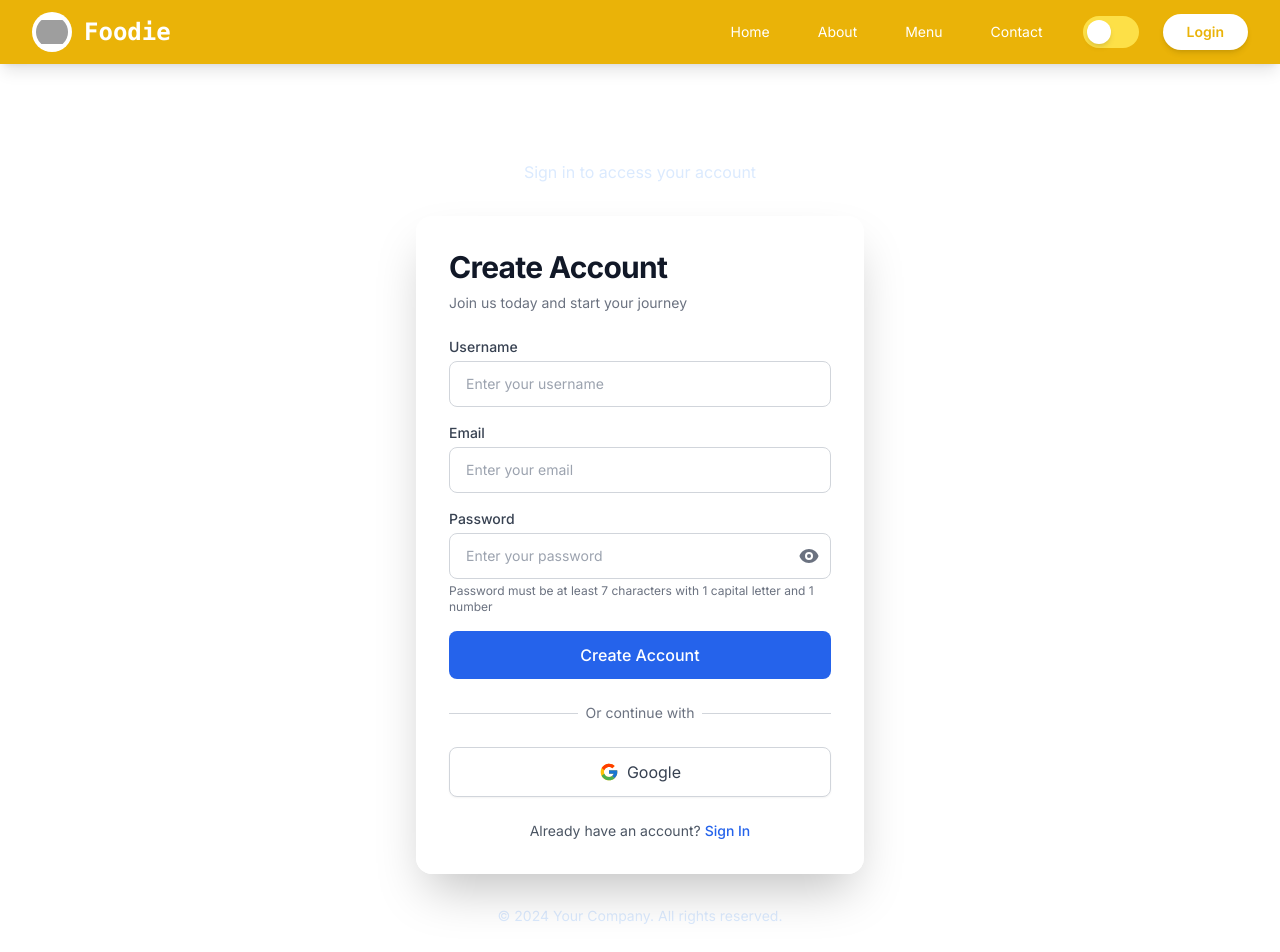
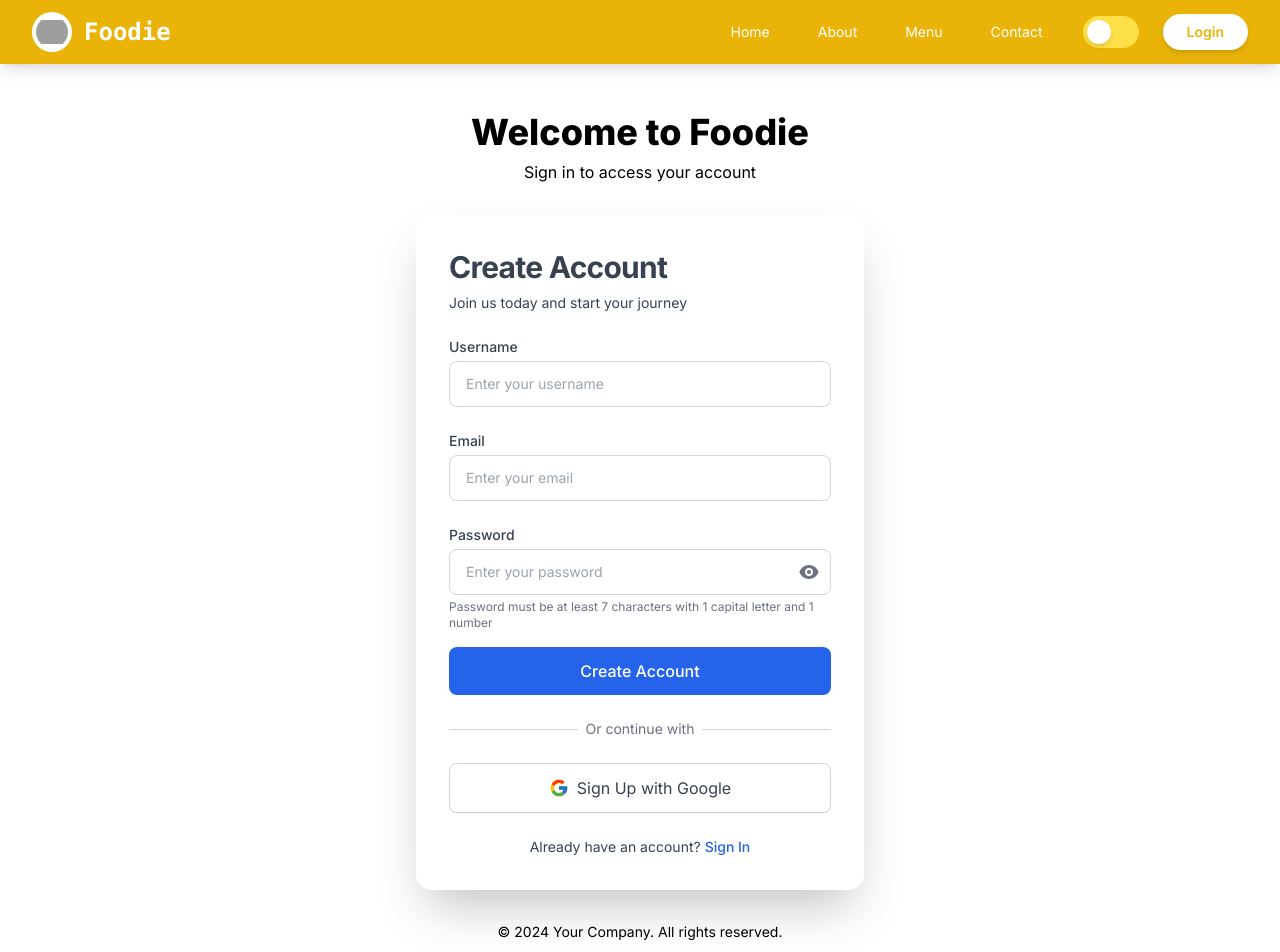
Before and after one commit to M-ayank2005/Foodie, a Next.js app: page /LoginPage in a window 1280 px wide. Shown: the top 952 px of the page. Built offline with nearby package versions, Linux system fonts and the light colour scheme; no server answers; grey boxes are pictures that could not be loaded.

Commit message:
Fixed Dark Mode issue on Home page and have imrpoved dark mode ui for login page

```diff
--- a/src/Components/AuthForm.jsx
+++ b/src/Components/AuthForm.jsx
@@ -4,8 +4,11 @@ import React, { useState } from "react";
 import { HiEye, HiEyeOff } from "react-icons/hi";
 import { FcGoogle } from "react-icons/fc";
 import { UserAuth } from "../app/context/AuthContext";
+import {useDarkMode } from "../app/DarkModeContext"
 
 const AuthForm = () => {
+  const { darkMode } = useDarkMode();
+
   const { googleSignIn, emailSignUp, emailSignIn, loading } = UserAuth();
   const [isSignUp, setIsSignUp] = useState(true);
   const [email, setEmail] = useState("");
@@ -56,10 +59,10 @@ const AuthForm = () => {
     <div className="space-y-6">
       {/* Form Header */}
       <div className="space-y-2 ">
-        <h2 className="text-3xl font-bold tracking-tight text-gray-900">
+        <h2 className={`text-3xl font-bold tracking-tight ${darkMode?"text-white":"text-gray-700"}`}>
           {isSignUp ? "Create Account" : "Sign In"}
         </h2>
-        <p className="text-sm text-gray-500">
+        <p className={`text-sm ${darkMode?"text-white":"text-gray-700"}`}>
           {isSignUp
             ? "Join us today and start your journey"
             : "Welcome back! Please enter your details"}
@@ -79,7 +82,7 @@ const AuthForm = () => {
           <div className="space-y-1">
             <label
               htmlFor="username"
-              className="block text-sm font-medium text-gray-700"
+              className={`block text-sm font-medium ${darkMode?"text-white":"text-gray-700"} text-gray-700`}
             >
               Username
             </label>
@@ -95,10 +98,10 @@ const AuthForm = () => {
           </div>
         )}
 
-        <div className="space-y-1">
+        <div className="space-y-1 ">
           <label
             htmlFor="email"
-            className="block text-sm font-medium text-gray-700"
+            className={`mt-6 block text-sm font-medium ${darkMode?"text-white":"text-gray-700"} `}
           >
             Email
           </label>
@@ -116,7 +119,7 @@ const AuthForm = () => {
         <div className="space-y-1">
           <label
             htmlFor="password"
-            className="block text-sm font-medium text-gray-700"
+            className={`mt-6 block text-sm font-medium ${darkMode?"text-white":"text-gray-700"}`}
           >
             Password
           </label>
@@ -173,7 +176,7 @@ const AuthForm = () => {
           <div className="w-full border-t border-gray-300"></div>
         </div>
         <div className="relative flex justify-center text-sm">
-          <span className="px-2 bg-white text-gray-500">Or continue with</span>
+          <span className={`px-2 ${darkMode?"bg-gray-600 text-white":"bg-white text-gray-500"}`}>Or continue with</span>
         </div>
       </div>
 
@@ -184,16 +187,16 @@ const AuthForm = () => {
         className="w-full flex items-center justify-center px-4 py-3 border border-gray-300 rounded-lg shadow-sm bg-white text-gray-700 hover:bg-gray-50 transition-colors duration-200 space-x-2 disabled:opacity-50 disabled:cursor-not-allowed"
       >
         <FcGoogle className="w-5 h-5" />
-        <span>Google</span>
+        <span>{isSignUp ? "Sign Up" : "Sign In"} with Google</span>
       </button>
 
       {/* Toggle Sign In/Up */}
-      <p className="text-center text-sm text-gray-600">
+      <p className={`text-center text-sm ${darkMode?"text-white":"text-gray-700"}`}>
         {isSignUp ? "Already have an account?" : "Don't have an account?"}
         <button
           onClick={() => setIsSignUp(!isSignUp)}
           type="button"
-          className="ml-1 text-blue-600 hover:text-blue-700 font-medium"
+          className={`ml-1 ${darkMode?"text-yellow-300 hover:text-yellow-500":"text-blue-600 hover:text-blue-700 "}  font-medium`}
         >
           {isSignUp ? "Sign In" : "Sign Up"}
         </button>
--- a/src/Components/DarkModeToggle.js
+++ b/src/Components/DarkModeToggle.js
@@ -1,4 +1,4 @@
-import { useDarkMode } from "@/app/DarkModeContext";
+import { useDarkMode} from "@/app/DarkModeContext";
 
 
 const DarkModeToggle = () => {
--- a/src/Components/Section/Section.jsx
+++ b/src/Components/Section/Section.jsx
@@ -1,5 +1,5 @@
 const Section = ({ customStyle, children }) => (
-    <section className={`w-full md:py-12 py-6 px-4 ${customStyle}`}>
+    <section className={`w-full md:py-12 py-6 px-4 ${customStyle }`}>
         <div className="lg:container mx-auto w-full flex flex-wrap items-center justify-between">
             { children }
         </div>
--- a/src/Components/card.js
+++ b/src/Components/card.js
@@ -6,7 +6,7 @@ import Image from 'next/image';
 const Card = ({ imageSrc, title, description, link }) => {
   return (
     <Link href={link} legacyBehavior>
-      <a className="block w-full max-w-sm mx-auto overflow-hidden bg-white rounded-lg shadow-lg hover:shadow-2xl transform hover:scale-105 transition-transform duration-300">
+      <a className="mb-6 block w-full max-w-sm mx-auto overflow-hidden bg-white rounded-lg shadow-lg hover:shadow-2xl transform hover:scale-105 transition-transform duration-300">
         <Image
           src={imageSrc}
           alt={title}
--- a/src/app/DarkModeContext.js
+++ b/src/app/DarkModeContext.js
@@ -6,12 +6,18 @@ const DarkModeContext = createContext();
 export const useDarkMode = () => useContext(DarkModeContext);
 
 export const DarkModeProvider = ({ children }) => {
-  const [darkMode, setDarkMode] = useState(() => {
-    if (typeof window !== "undefined") {
-      return localStorage.getItem("darkMode") === "true";
+  const [darkMode, setDarkMode] = useState(false);
+
+  useEffect(() => {
+    const savedMode = localStorage.getItem("darkMode");
+
+    if (savedMode !== null) {
+      setDarkMode(savedMode === "true");
+    } else {
+      const prefersDark = window.matchMedia("(prefers-color-scheme: dark)").matches;
+      setDarkMode(prefersDark);
     }
-    return false; // Default to false during SSR
-  });
+  }, []);
 
   useEffect(() => {
     const html = document.documentElement;
@@ -23,9 +29,7 @@ export const DarkModeProvider = ({ children }) => {
     localStorage.setItem("darkMode", darkMode.toString());
   }, [darkMode]);
 
-  const toggleDarkMode = () => {
-    setDarkMode((prevMode) => !prevMode);
-  };
+  const toggleDarkMode = () => setDarkMode((prevMode) => !prevMode);
 
   return (
     <DarkModeContext.Provider value={{ darkMode, toggleDarkMode }}>
--- a/src/app/Error404/page.js
+++ b/src/app/Error404/page.js
@@ -4,7 +4,11 @@
 import Link from 'next/link';
 import gif from "../../../public/err.gif";
 import Image from 'next/image';
+import {useDarkMode} from '../DarkModeContext'
 export default function Page() {
+  const { darkMode } = useDarkMode();
+  console.log(darkMode);
+
   return (
     <div className="h-screen w-full bg-yellow-600 text-gray-900">
 
--- a/src/app/LoginPage/page.jsx
+++ b/src/app/LoginPage/page.jsx
@@ -2,24 +2,27 @@
 'use client';
 import React from "react";
 import AuthForm from "../../Components/AuthForm";
+import {useDarkMode} from "../DarkModeContext"
 
 const LoginPage = () => {
+  const { darkMode } = useDarkMode();
+  console.log(darkMode);
   return (
     <div className="min-h-screen  py-12 px-4 sm:px-6 lg:px-8">
       <div className="flex flex-col items-center justify-center">
         {/* Logo or Brand Section */}
         <div className="mb-8 text-center">
-          <h1 className="text-4xl font-extrabold text-white mb-2">Welcome to Foodie</h1>
-          <p className="text-blue-100">Sign in to access your account</p>
+          <h1 className={`text-4xl font-extrabold ${darkMode?"text-white":"text-black"} mb-2`}>Welcome to Foodie</h1>
+          <p className={`${darkMode?"text-white":"text-black"} `}>Sign in to access your account</p>
         </div>
 
         {/* Auth Form Container */}
-        <div className="w-full max-w-md bg-white/95 backdrop-blur-lg rounded-2xl shadow-2xl p-8 space-y-6 border border-white/20">
+        <div className={`w-full max-w-md ${darkMode?" bg-gray-600":"bg-white/95"} backdrop-blur-lg rounded-2xl shadow-2xl p-8 space-y-6 border border-white/20`}>
           <AuthForm />
         </div>
 
         {/* Footer */}
-        <div className="mt-8 text-center text-sm text-blue-100">
+        <div className={`mt-8 text-center ${darkMode?" text-blue-100":"text-black"} text-sm  text-black`}>
           <p>© 2024 Your Company. All rights reserved.</p>
         </div>
       </div>
--- a/src/app/layout.js
+++ b/src/app/layout.js
@@ -15,7 +15,7 @@ export const metadata = {
 export default function RootLayout({ children }) {
   return (
     <html lang="en">
-      <body className={inter.className}>
+      <body className={inter.className }>
         <AuthContextProvider>
           <DarkModeProvider>
           <Navbar />
--- a/src/app/page.js
+++ b/src/app/page.js
@@ -14,6 +14,7 @@ import { useDarkMode } from "./DarkModeContext";
 
 export default function Home() {
   const { darkMode } = useDarkMode();
+  console.log(darkMode);
 
   return (
     <main>
@@ -21,14 +22,13 @@ export default function Home() {
         <Carousel />
       </Section>
 
-
-        <div className={`flex flex-col items-center text-center ${darkMode?" bg-gray-700":"bg-slate-200"} p-3 mb-5 w-full rounded-xl justify-center`}>
-        <h2 className={`text-3xl font-bold font-mono flex-initial w-full`}>
+      <div className={`flex flex-col items-center text-center ${darkMode ? "bg-gray-700" : "bg-slate-200"} p-3 mb-5 w-full rounded-xl justify-center`}>
+  <h2 className={`text-3xl font-bold font-mono flex-initial w-full ${darkMode ? "text-white" : "text-black"}`}>
           Hot & Spicy ....
         </h2>
       </div>
 
-        <Section customStyle={`${ darkMode?" bg-black":"bg-white"}`}>
+      <Section customStyle={`${darkMode ? " bg-black" : "bg-white"}`}>
         <div className={`mt-6 mx-auto w-full`}>
           <div className="grid gap-6 sm:grid-cols-1 md:grid-cols-2 lg:grid-cols-3">
             <Card
```
Also changed, not shown: 1 other file (tests, documents, lock files or other folders). Lines whose indentation alone changed are shown as unchanged.
